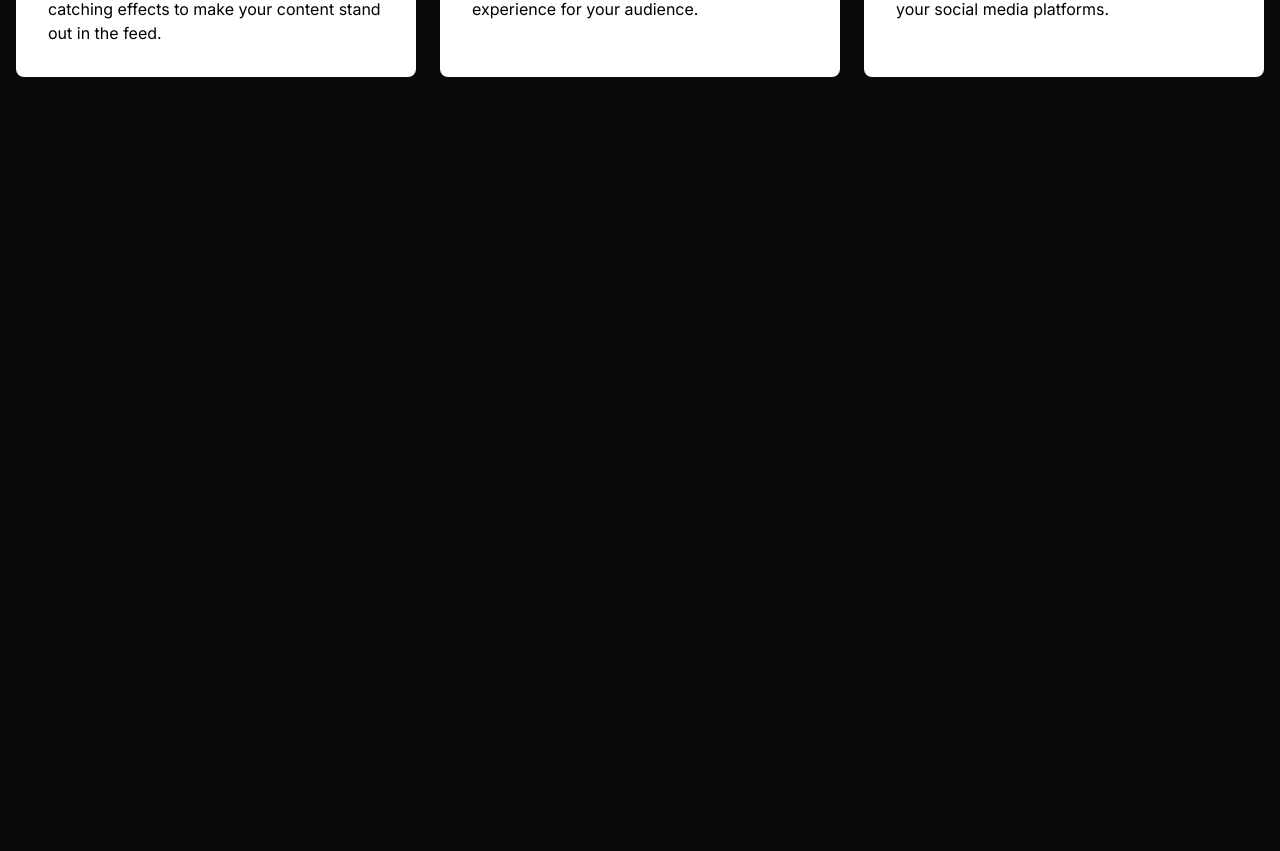
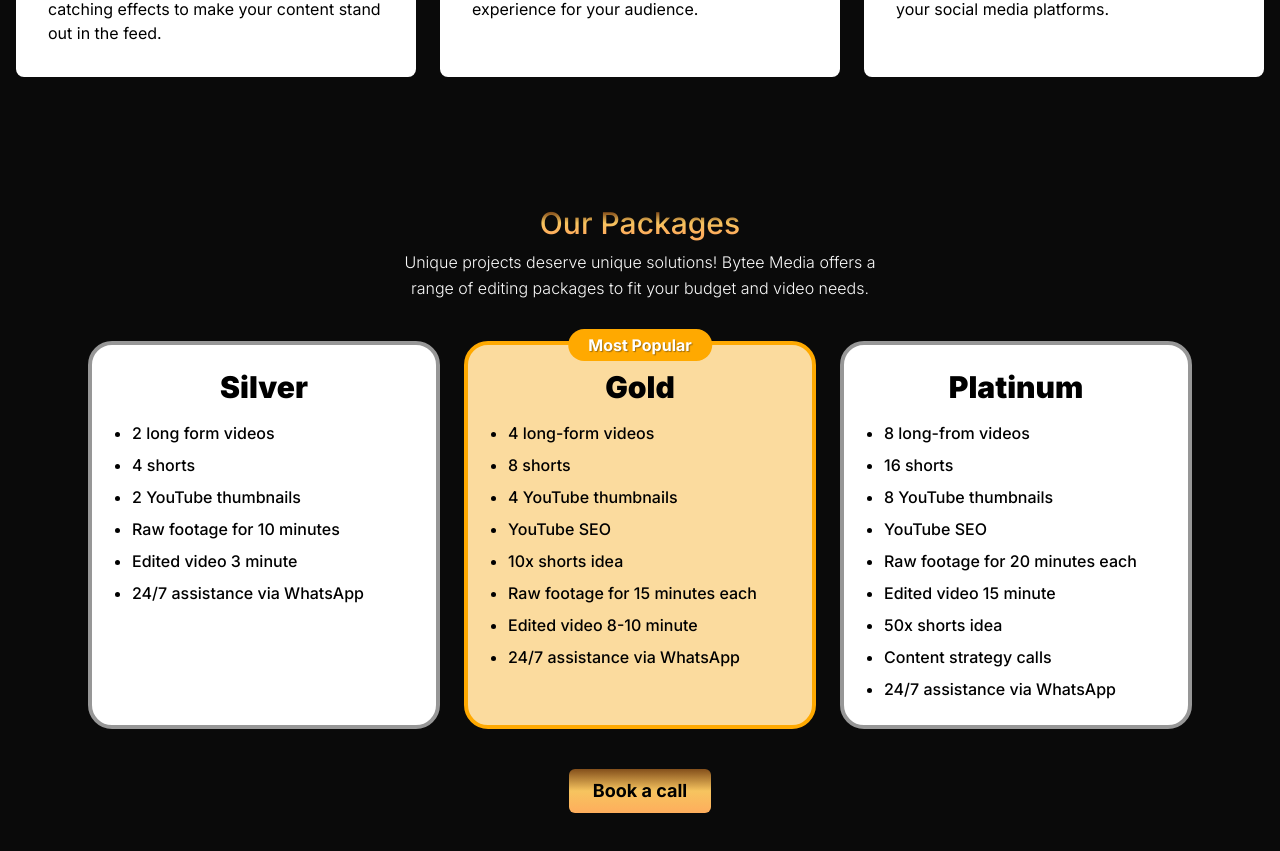
Before and after one commit to johurul-haque/bytee-media, a Next.js app: page / in a window 1280 px wide. Shown: the part 3655-4506 px from the top of the page. Before the commit the page ends 3796 px from the top, so only its background shows below. Built offline with nearby package versions, Linux system fonts and the light colour scheme.

Commit message:
added our-packages section and code refactoring

```diff
--- /dev/null
+++ b/src/components/layouts/home/packages.tsx
@@ -0,0 +1,90 @@
+import { SectionHeader } from "@/components/layouts/section-header";
+import { BookACall } from "@/components/book-a-call";
+import { cn } from "@/lib/cn";
+
+export function Packages() {
+  return (
+    <section className="py-16">
+      <SectionHeader
+        title="Our Packages"
+        description="Unique projects deserve unique solutions! Bytee Media offers a range of editing packages to fit your budget and video needs."
+        className={{
+          p: "max-w-lg",
+        }}
+      />
+      <div className="grid justify-center sm:grid-cols-[repeat(auto-fill,22rem)] gap-6 my-10">
+        {getPackages().map(({ title, features, isPopular }) => (
+          <dl
+            key={title}
+            className={cn(
+              "bg-white rounded-3xl text-black p-6 border-4",
+              isPopular
+                ? "bg-[#FBDB9E] border-[#FFA900] relative"
+                : "border-[#979797]",
+            )}
+          >
+            {isPopular && (
+              <div className="absolute top-0 -translate-y-1/2 left-1/2 -translate-x-1/2 bg-[#FFA900] font-bold max-sm:text-sm max-sm:truncate px-5 py-1 rounded-full text-white [text-shadow:1px_1px_1px_rgba(23_23_23/0.4)]">
+                Most Popular
+              </div>
+            )}
+
+            <dt className="font-black text-3xl text-center">{title}</dt>
+            <dd className="mt-4">
+              <ul className="list-disc pl-4 space-y-2 font-medium">
+                {features.map((feature) => (
+                  <li key={feature}>{feature}</li>
+                ))}
+              </ul>
+            </dd>
+          </dl>
+        ))}
+      </div>
+      <BookACall className="mx-auto" />
+    </section>
+  );
+}
+
+function getPackages() {
+  return [
+    {
+      title: "Silver",
+      features: [
+        "2 long form videos",
+        "4 shorts",
+        "2 YouTube thumbnails",
+        "Raw footage for 10 minutes",
+        "Edited video 3 minute",
+        "24/7 assistance via WhatsApp",
+      ],
+    },
+    {
+      title: "Gold",
+      isPopular: true,
+      features: [
+        "4 long-form videos",
+        "8 shorts",
+        "4 YouTube thumbnails",
+        "YouTube SEO",
+        "10x shorts idea",
+        "Raw footage for 15 minutes each",
+        "Edited video 8-10 minute",
+        "24/7 assistance via WhatsApp",
+      ],
+    },
+    {
+      title: "Platinum",
+      features: [
+        "8 long-from videos",
+        "16 shorts",
+        "8 YouTube thumbnails",
+        "YouTube SEO",
+        "Raw footage for 20 minutes each",
+        "Edited video 15 minute",
+        "50x shorts idea",
+        "Content strategy calls",
+        "24/7 assistance via WhatsApp",
+      ],
+    },
+  ];
+}
--- a/src/components/layouts/home/working-steps.tsx
+++ b/src/components/layouts/home/working-steps.tsx
@@ -35,7 +35,7 @@
           </li>
         </ol>
 
-        <BookACall className="block max-w-fit max-lg:mx-auto" />
+        <BookACall className="max-lg:mx-auto" />
       </div>
     </section>
   );
--- a/src/components/layouts/section-header.tsx
+++ b/src/components/layouts/section-header.tsx
@@ -1,19 +1,37 @@
 import { TextGradient } from "@/components/text-gradient";
+import { cn } from "@/lib/cn";
 
 export function SectionHeader({
   title,
   description,
+  className,
 }: {
   title: string;
   description: string;
+  className?: {
+    h2?: string;
+    p?: string;
+  };
 }) {
   return (
     <>
       <TextGradient asChild>
-        <h2 className="sm:text-center text-3xl mb-2 font-medium">{title}</h2>
+        <h2
+          className={cn(
+            "sm:text-center text-3xl mb-2 font-medium",
+            className?.h2,
+          )}
+        >
+          {title}
+        </h2>
       </TextGradient>
 
-      <p className="sm:text-center max-w-md sm:mx-auto font-light leading-relaxed">
+      <p
+        className={cn(
+          "sm:text-center max-w-md sm:mx-auto font-light leading-relaxed",
+          className?.p,
+        )}
+      >
         {description}
       </p>
     </>
--- a/src/pages/index.tsx
+++ b/src/pages/index.tsx
@@ -4,6 +4,7 @@
 import { WorkingSteps } from "@/components/layouts/home/working-steps";
 import { Team } from "@/components/layouts/home/team";
 import { OurServices } from "@/components/layouts/home/our-services";
+import { Packages } from "@/components/layouts/home/packages";
 
 const inter = Inter({ subsets: ["latin"] });
 
@@ -15,6 +16,7 @@
       <WorkingSteps />
       <Team />
       <OurServices />
+      <Packages />
     </main>
   );
 }
```
